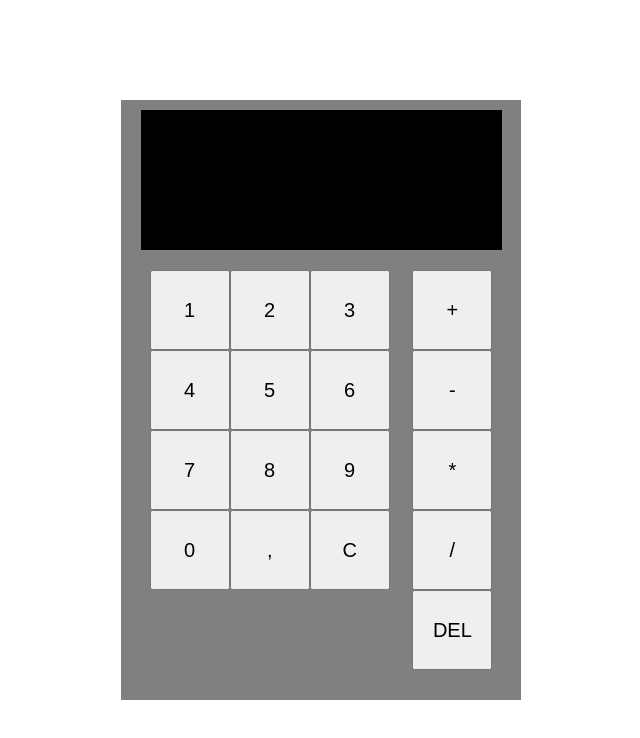
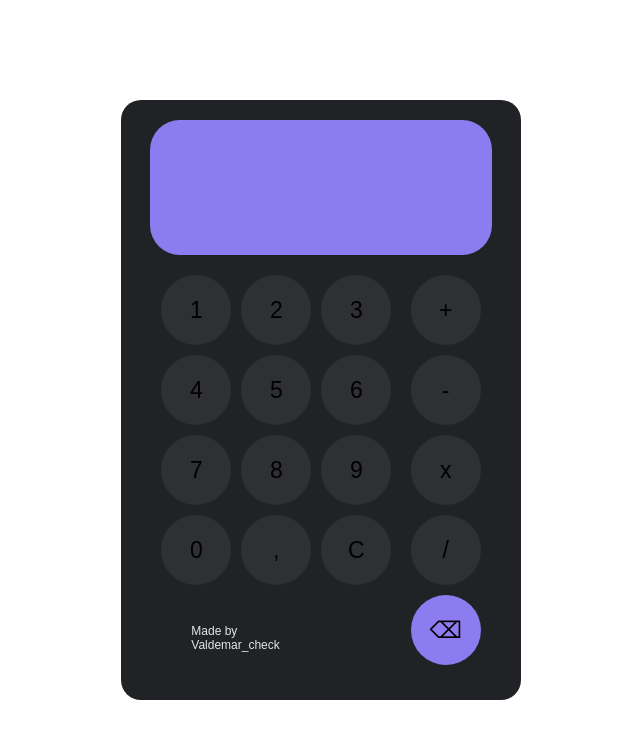
Before and after one commit to Valdemarcheck/Calculator, a plain HTML site: page index.html in a window 1280 px wide. Shown: the whole page, without its empty margins (319-959 px from the left). Drawn offline with Linux system fonts and the light colour scheme.

Commit message:
Change calculator's color pallet and make all buttons round

```diff
--- a/index.html
+++ b/index.html
@@ -28,13 +28,17 @@
                     <button class="zero">0</button>
                     <button class="point">,</button>
                     <button class="clear">C</button>
+                    <div class="author">
+                        <div class="github"></div>
+                        <span>Made by Valdemar_check</span>
+                    </div>
                 </div>
                 <div class="operations">
                     <button class="sum">+</button>
                     <button class="subtract">-</button>
-                    <button class="multiply">*</button>
+                    <button class="multiply">x</button>
                     <button class="divide">/</button>
-                    <button class="delete">DEL</button>
+                    <button class="delete">⌫</button>
                 </div>
             </div>
     </div>
--- a/styles.css
+++ b/styles.css
@@ -1,8 +1,15 @@
+
+/* purple: #8d7cef */
+/* main color: #212225 */
+/* font: #e4e5e9 */
+/* buttons: #2f3034 */
+
 * {
     box-sizing: border-box;
 }
 
 html {
+    font-family: 'Poppins', sans-serif;
     font-size: 10px;
 }
 
@@ -13,13 +20,15 @@ body {
     display: flex;
     align-items: center;
     justify-content: center;
+    color: #e4e5e9;
 }
 
 .calculator {
     width: 40rem;
     height: 60rem;
-    padding: 1rem;
-    background-color: grey;
+    padding: 2rem;
+    background-color: #212225;
+    border-radius: 2rem;
     display: flex;
     flex-direction: column;
     align-items: center;
@@ -29,7 +38,8 @@ body {
 .screen {
     width: 95%;
     height: 30%;
-    background-color: black;
+    background-color: #8d7cef;
+    border-radius: 3rem;
     display: flex;
     align-items: center;
     justify-content: flex-end;
@@ -37,7 +47,6 @@ body {
 
 .screen-text {
     display: inline-block;
-    color: white;
     font-size: 4rem;
     width: 100%;
     text-align: right;
@@ -59,18 +68,45 @@ body {
 .numbers {
     display: flex;
     flex-flow: row wrap;
+    gap: 1rem;
     width: 70%;
     height: 70%;
+}
+
+.author {
+    font-size: 1.2rem;
+    height: 30%;
+    display: flex;
+    justify-content: center;
+    align-items: center;
+    gap: 1rem;
+}
+
+.github {
+    width: 2rem;
+    height: 2rem
+}
+
+.author span {
+    text-align: left;
+    width: 20ch;
 }
 
 .operations {
     display: flex;
     flex-direction: column;
+    gap: 1rem;
 }
 
-.numbers > button,
-.operations > button {
-    width: 8rem;
-    height: 8rem;
-    font-size: 2rem;
+button {
+    width: 7rem;
+    height: 7rem;
+    font-size: 2.3rem;
+    border-radius: 50%;
+    background-color: #2f3034;
+    border: 0;
 }
+
+.delete {
+    background-color: #8d7cef;
+}
```
